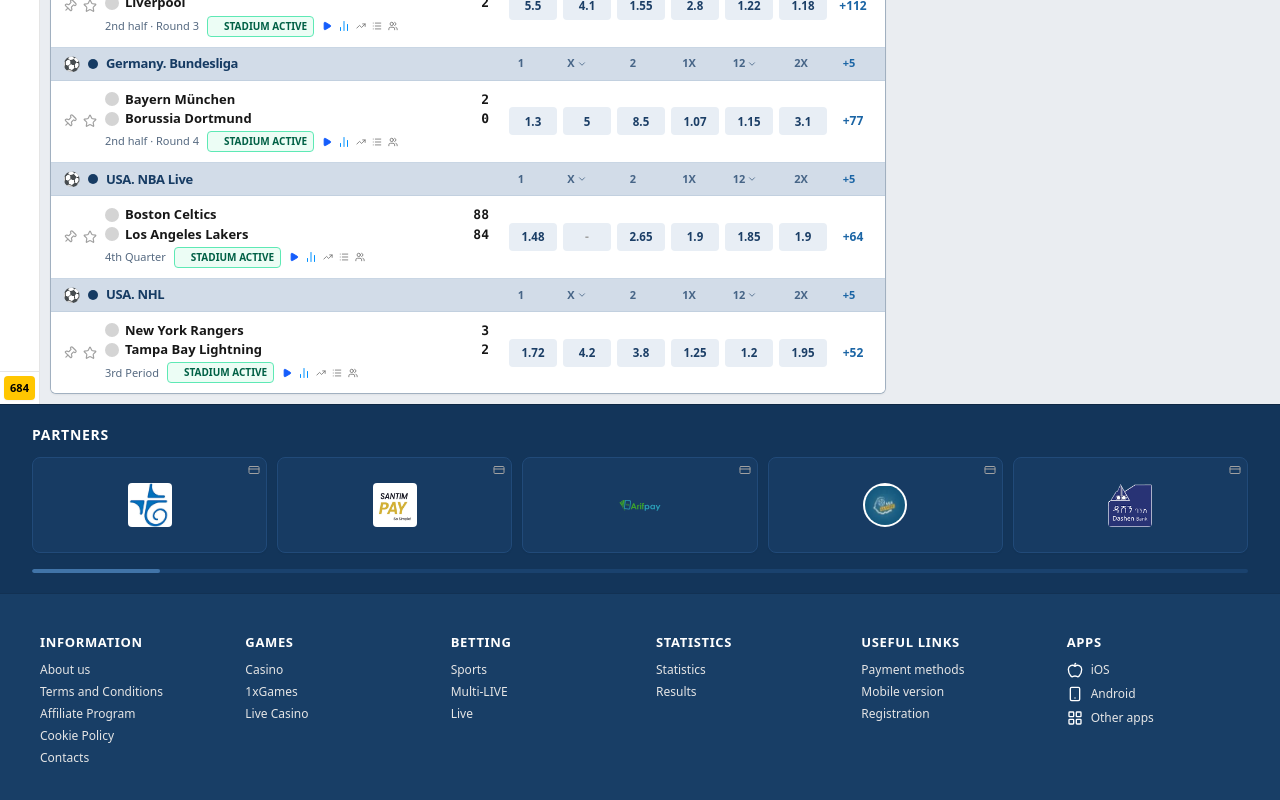
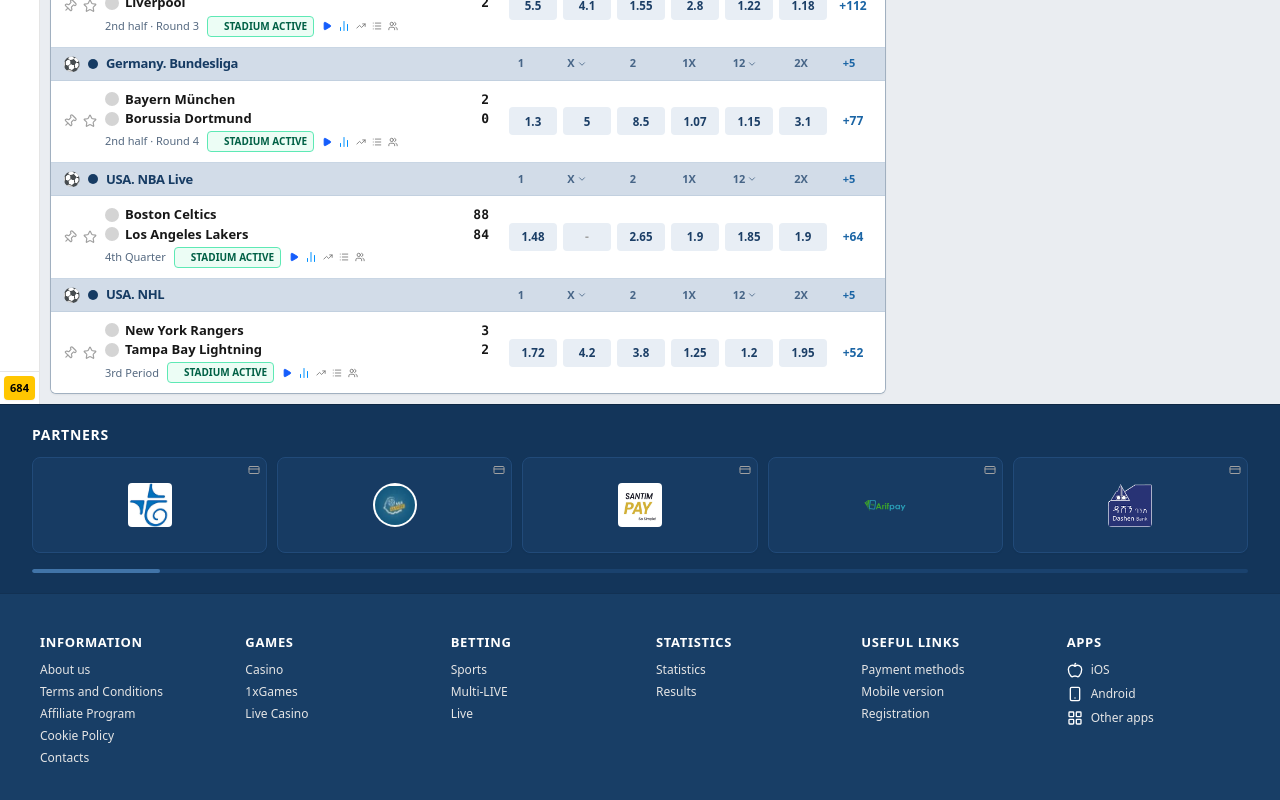
Before and after one commit to yonialt/betting-with-fida-auth, a React (Vite) app: page / in a window 1280 px wide. Shown: the part 1975-2775 px from the top of the page. Built offline with nearby package versions, Linux system fonts and the light colour scheme.

Commit message:
Reorder partners: Telebirr, Fida National ID, Santim Pay, Arifpay, Dashen Bank

```diff
--- a/src/components/PartnersPanel.tsx
+++ b/src/components/PartnersPanel.tsx
@@ -21,6 +21,16 @@
     ),
   },
   {
+    id: 'national-id',
+    name: 'Fida National ID',
+    type: 'payment',
+    renderLogo: () => (
+      <div className="flex flex-col items-center justify-center">
+        <img src="/partners/fayda-id.jpg" alt="Fida National ID" className="w-11 h-11 object-contain rounded-full bg-white p-0.5" loading="lazy" />
+      </div>
+    ),
+  },
+  {
     id: 'santim-pay',
     name: 'Santim Pay',
     type: 'payment',
@@ -37,16 +47,6 @@
     renderLogo: () => (
       <div className="flex flex-col items-center justify-center">
         <img src="/partners/arifpay.svg" alt="Arifpay" className="w-11 h-11 object-contain" loading="lazy" />
-      </div>
-    ),
-  },
-  {
-    id: 'national-id',
-    name: 'Fida National ID',
-    type: 'payment',
-    renderLogo: () => (
-      <div className="flex flex-col items-center justify-center">
-        <img src="/partners/fayda-id.jpg" alt="Fida National ID" className="w-11 h-11 object-contain rounded-full bg-white p-0.5" loading="lazy" />
       </div>
     ),
   },
```
